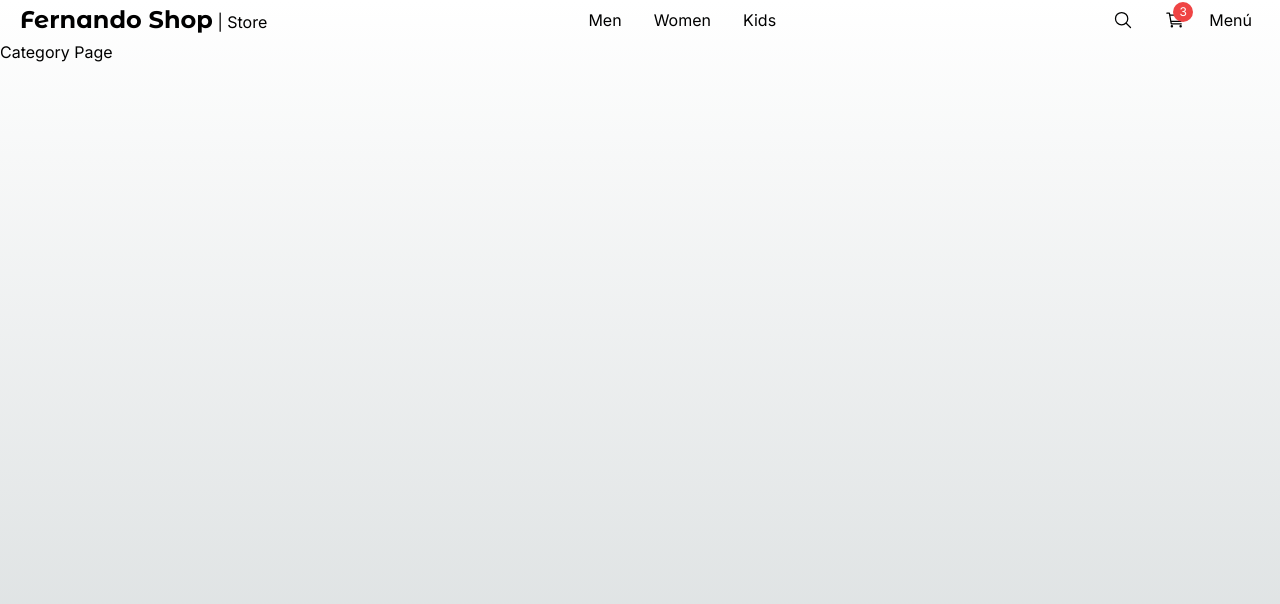
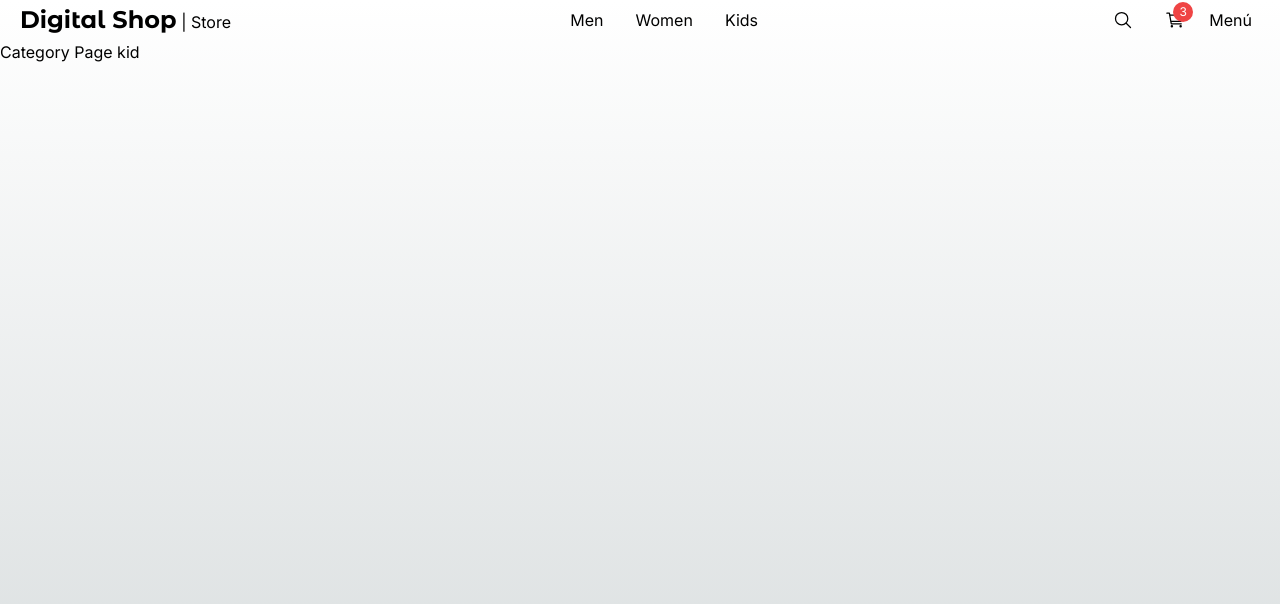
Before and after one commit to ferjbadev/fernando-shop, a Next.js app: page /category/kid in a window 1280 px wide. Shown: the top 604 px of the page. Built offline with nearby package versions, Linux system fonts and the light colour scheme.

Commit message:
Agregar pagina de not found

```diff
--- a/src/app/(shop)/category/[id]/page.tsx
+++ b/src/app/(shop)/category/[id]/page.tsx
@@ -1,11 +1,23 @@
+import { notFound } from "next/navigation";
+
+interface Props {
+    params: {
+        id: string;
+    }
+}
 
 /* eslint-disable import/no-anonymous-default-export */
+// eslint-disable-next-line react/display-name
+export default function ({ params }: Props) {
 
-// eslint-disable-next-line react/display-name
-export default function () {
+    const { id } = params
+    if (id === 'kids') {
+        notFound();
+    }
+
     return (
         <div className="">
-            <h1>Category Page</h1>
+            <h1>Category Page {id}</h1>
         </div>
     );
 }
--- /dev/null
+++ b/src/app/(shop)/category/not-found.tsx
@@ -0,0 +1,9 @@
+import PageNotFound from "@/components/ui/not-found/PageNotFound";
+
+// eslint-disable-next-line react/display-name, import/no-anonymous-default-export
+export default function () {
+
+    return (
+        <PageNotFound />
+    );
+}
--- a/src/app/layout.tsx
+++ b/src/app/layout.tsx
@@ -1,9 +1,10 @@
 import type { Metadata } from "next";
+import React, { StrictMode } from "react";
 import "./globals.css";
-import {inter} from '@/config/fonts'
+import { inter } from "@/config/fonts";
 
 export const metadata: Metadata = {
-  title: "Fernando Shop",
+  title: "Digital Shop",
   description: "A virtual store for the best products",
 };
 
@@ -14,7 +15,11 @@ export default function RootLayout({
 }>) {
   return (
     <html lang="en">
-      <body className={inter.className}>{children}</body>
+      <body className={inter.className}>
+        <StrictMode>
+          {children}
+        </StrictMode>
+      </body>
     </html>
   );
 }
--- a/src/components/index.ts
+++ b/src/components/index.ts
@@ -1,3 +1,3 @@
 
-
+export * from './ui/not-found/PageNotFound'
 export * from './ui/top-menu/TopMenu'
--- /dev/null
+++ b/src/components/ui/not-found/PageNotFound.tsx
@@ -0,0 +1,29 @@
+import { titleFont } from "@/config/fonts"
+import Image from "next/image"
+import Link from "next/link"
+
+// Error page
+const PageNotFound = () => {
+    return (
+        <div className="flex flex-col md:flex-row h-[800px] w-full justify-center items-center align-middle">
+            <div className="text-center px-5 mx-5">
+                <h1 className={`${titleFont.className} antialiased font-bold text-5xl`}>404 Not Found</h1>
+                <p className='font-semibold text-xl'>Sorry, we couldn&apos;t find the page you&apos;re looking for</p>
+                <p className='font-light'>Please check the URL or go back to the homepage</p>
+                <Link href='/' className='font-bold text-lg hover:underline transition-all'>Back to Homepage</Link>
+            </div>
+
+            {/* // Image */}
+            <div className='px-5 mx-5'>
+                <Image
+                    src={'/imgs/image.png'}
+                    alt='page not found'
+                    className="px-5 sm:p-0"
+                    width={500}
+                    height={500} />
+            </div>
+        </div>
+    )
+}
+
+export default PageNotFound
--- a/src/components/ui/top-menu/TopMenu.tsx
+++ b/src/components/ui/top-menu/TopMenu.tsx
@@ -5,30 +5,39 @@ import { titleFont } from '@/config/fonts'
 const TopMenu = () => {
     return (
         <nav className='flex px-5 justify-between items-center w-full'>
-            {/* logo */}
+            {/* Logo */}
             <div>
                 <Link href='/'>
-                    <span className={`${titleFont.className} antialiased font-bold text-2xl`}>Fernando Shop</span>
+                    <span className={`${titleFont.className} antialiased font-bold text-2xl`}>Digital Shop</span>
                     <span> | Store</span>
                 </Link>
             </div>
 
             {/* Menu Center */}
             <div className='hidden sm:block'>
-                <Link className='m-2 p-2 rounded-md transition-all hover:bg-gray-300' href='/category/men'>Men</Link>
-                <Link className='m-2 p-2 rounded-md transition-all hover:bg-gray-300' href='/category/women'>Women</Link>
-                <Link className='m-2 p-2 rounded-md transition-all hover:bg-gray-300' href='/category/kids'>Kids</Link>
+                <Link href='/category/men'>
+                    <span className='m-2 p-2 rounded-md transition-all hover:bg-gray-300'>Men</span>
+                </Link>
+                <Link href='/category/women'>
+                    <span className='m-2 p-2 rounded-md transition-all hover:bg-gray-300'>Women</span>
+                </Link>
+                <Link href='/category/kids'>
+                    <span className='m-2 p-2 rounded-md transition-all hover:bg-gray-300'>Kids</span>
+                </Link>
             </div>
 
             {/* Search, Menu and Cart */}
             <div className='flex items-center'>
                 {/* Search Icon */}
-                <Link href='/search' className='mx-2 p-2 rounded-md transition-all hover:bg-gray-300'>
+                <div className='mx-2 p-2 rounded-md transition-all hover:bg-gray-300'>
+                    <Link href='/search'>
                         <IoSearchOutline className='w-5 h-5' />
                     </Link>
+                </div>
 
                 {/* Cart Icon */}
-                <Link href='/cart' className='mx-2 p-2 rounded-md transition-all hover:bg-gray-300'>
+                <div className='mx-2 p-2 rounded-md transition-all hover:bg-gray-300'>
+                    <Link href='/cart'>
                         <div className='relative'>
                             <span className='absolute px-1 -top-2 -right-2 w-5 h-5 rounded-full bg-red-500 text-white flex justify-center items-center text-xs'>
                                 3
@@ -36,6 +45,7 @@ const TopMenu = () => {
                             <IoCartOutline className='w-5 h-5' />
                         </div>
                     </Link>
+                </div>
 
                 {/* Menu Icon */}
                 <button className='m-2 rounded-md transition-all hover:bg-gray-300'>
```
Also changed, not shown: public/imgs/image.png (renamed from public/imgs/starman_750x750.png). Lines whose indentation alone changed are shown as unchanged.
